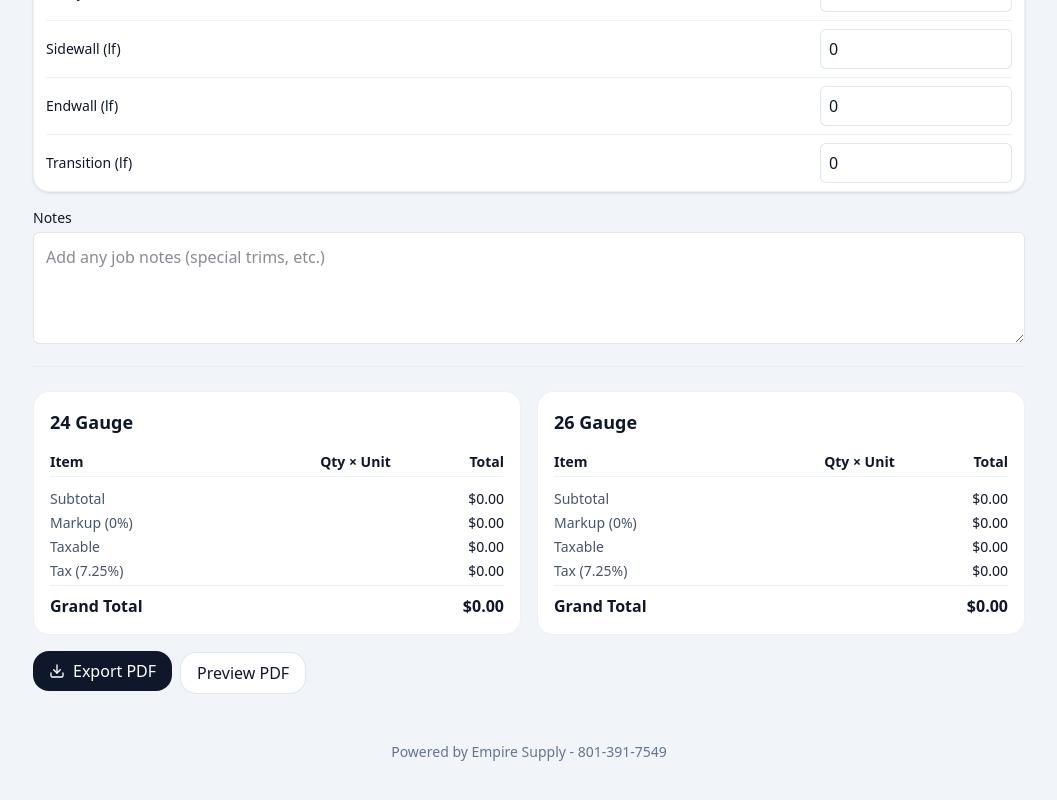
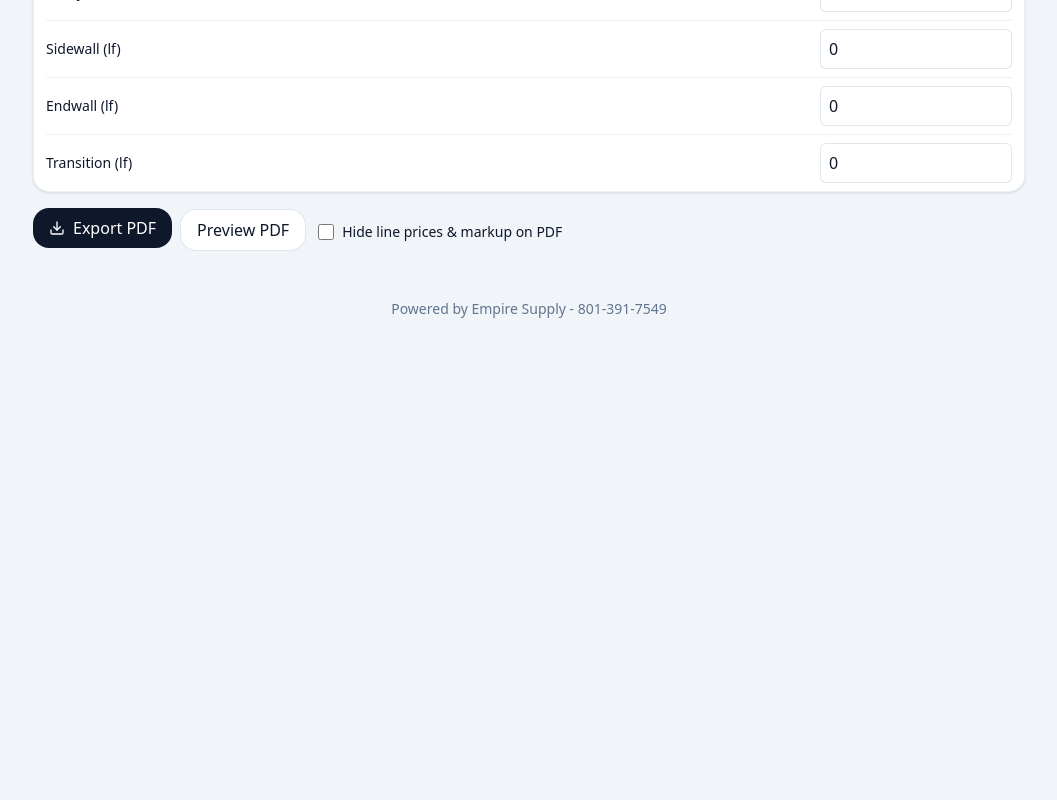
Before and after one commit to dencsjr/roof-quote, a React (Vite) app: page / in a window 1280 px wide. Shown: the part 942-1742 px from the top of the page, without its empty margins (111-1168 px from the left). After the commit the page ends 1325 px from the top, so only its background shows below. Built offline with nearby package versions, Linux system fonts and the light colour scheme.

Commit message:
adding option to display markup on pdf

```diff
--- a/src/App.jsx
+++ b/src/App.jsx
@@ -93,6 +93,12 @@ export default function MetalRoofQuoteApp() {
     setPreviewUrl(""); setIsPreviewOpen(false);
   };
   useEffect(() => () => { try { if (previewUrl && previewUrl.startsWith("blob:")) URL.revokeObjectURL(previewUrl); } catch {} }, [previewUrl]);
+
+  // PDF options
+  const [pdfHidePrices, setPdfHidePrices] = useState(() => {
+    try { return localStorage.getItem("pdfHidePrices") === "1"; } catch { return false; }
+  });
+  useEffect(() => { try { localStorage.setItem("pdfHidePrices", pdfHidePrices ? "1" : "0"); } catch {} }, [pdfHidePrices]);
 
   // Pricing modifiers
   const [markupPct, setMarkupPct] = useState(() => {
@@ -310,17 +316,23 @@ export default function MetalRoofQuoteApp() {
       const lines = (res?.lines || []).filter((l) => l.qty > 0 && l.total > 0);
       lines.forEach((ln) => {
         const qtyStr = `${ln.qty % 1 === 0 ? ln.qty : Math.round(ln.qty)} ${ln.unit || ""}`;
-        const leftText = `${ln.label}  (${qtyStr} × ${fmt(ln.price)})`;
+        const leftText = pdfHidePrices
+          ? `${ln.label}  (${qtyStr})`
+          : `${ln.label}  (${qtyStr} × ${fmt(ln.price)})`;
         doc.text(leftText, x, y);
-        doc.text(fmt(ln.total), x + colWidth - 8, y, { align: "right" });
+        if (!pdfHidePrices) {
+          doc.text(fmt(ln.total), x + colWidth - 8, y, { align: "right" });
+        }
         y += 12;
         if (y > pageHeight - bottom - 80) { doc.addPage(); y = top; }
       });
 
       y += 8; doc.line(x, y, x + colWidth, y); y += 12;
       doc.text(`Subtotal: ${fmt(res.subtotal || 0)}`, x, y); y += 12;
-      doc.text(`Markup (${markupPct}%): ${fmt(res.markupAmt || 0)}`, x, y); y += 12;
-      doc.text(`Taxable: ${fmt(res.taxableBase || 0)}`, x, y); y += 12;
+      if (!pdfHidePrices) {
+        doc.text(`Markup (${markupPct}%): ${fmt(res.markupAmt || 0)}`, x, y); y += 12;
+        doc.text(`Taxable: ${fmt(res.taxableBase || 0)}`, x, y); y += 12;
+      }
       doc.text(`Tax (${taxPct}%): ${fmt(res.taxAmt || 0)}`, x, y); y += 12;
       doc.setFontSize(12); doc.text(`Grand Total: ${fmt(res.grandTotal || 0)}`, x, y);
     };
@@ -478,69 +490,6 @@ export default function MetalRoofQuoteApp() {
 
       {/* Notes */}
       <div className="mt-4">
-        <label htmlFor="field-notes" className="text-sm font-medium block mb-1">Notes</label>
-        <textarea
-          id="field-notes"
-          className="border border-slate-300/60 focus:border-slate-400/50 focus:ring-1 focus:ring-slate-400/30 p-3 rounded-md w-full h-28 bg-white"
-          rows={5}
-          placeholder="Add any job notes (special trims, etc.)"
-          value={notes}
-          onChange={(e) => setNotes(e.target.value)}
-        />
-      </div>
-
-      <hr className="my-4 border-t border-slate-200/60" />
-
-      {/* Side-by-side comparison */}
-      <div className="mt-6 grid md:grid-cols-2 gap-4">
-        {[result24, result26].map((res) => (
-          <div key={res.gauge} className="bg-white border border-slate-200/60 rounded-2xl p-4">
-            <h2 className="font-semibold text-lg">{res.gauge} Gauge</h2>
-            {res && res.lines ? (
-              <table className="w-full text-sm mt-3">
-                <thead>
-                  <tr className="text-left border-b border-slate-200/60">
-                    <th className="py-1">Item</th>
-                    <th className="py-1 text-right">Qty × Unit</th>
-                    <th className="py-1 text-right">Total</th>
-                  </tr>
-                </thead>
-                <tbody>
-                  {res.lines
-                    .filter((l) => l.qty > 0 && l.total > 0)
-                    .map((ln, idx) => (
-                      <tr key={idx} className="border-b border-slate-200/60">
-                        <td className="py-1">{ln.label}</td>
-                        <td className="py-1 text-right">{`${ln.qty % 1 === 0 ? ln.qty : Math.round(ln.qty)} ${ln.unit || ""}`} × {fmt(ln.price)}</td>
-                        <td className="py-1 text-right">{fmt(ln.total)}</td>
-                      </tr>
-                    ))}
-                </tbody>
-              </table>
-            ) : (
-              <div className="text-sm text-slate-500 mt-2">Enter measurements to see pricing.</div>
-            )}
-            {res && (
-              <div className="mt-3 grid grid-cols-2 gap-1 text-sm">
-                <div className="text-slate-600">Subtotal</div>
-                <div className="text-right font-medium">{fmt(res.subtotal || 0)}</div>
-                <div className="text-slate-600">Markup ({markupPct}%)</div>
-                <div className="text-right font-medium">{fmt(res.markupAmt || 0)}</div>
-                <div className="text-slate-600">Taxable</div>
-                <div className="text-right font-medium">{fmt(res.taxableBase || 0)}</div>
-                <div className="text-slate-600">Tax ({taxPct}%)</div>
-                <div className="text-right font-medium">{fmt(res.taxAmt || 0)}</div>
-                <div className="col-span-2 border-t border-slate-200/60 pt-2 flex items-center">
-                  <div className="text-base font-semibold">Grand Total</div>
-                  <div className="ml-auto text-base font-semibold">{fmt(res.grandTotal || 0)}</div>
-                </div>
-              </div>
-            )}
-          </div>
-        ))}
-      </div>
-
-      <div className="mt-4">
         <button
           type="button"
           onClick={exportPDF}
@@ -560,6 +509,10 @@ export default function MetalRoofQuoteApp() {
         >
           Preview PDF
         </button>
+        <label className="ml-3 inline-flex items-center gap-2 text-sm align-middle">
+          <input type="checkbox" className="h-4 w-4" checked={pdfHidePrices} onChange={(e)=>setPdfHidePrices(e.target.checked)} />
+          Hide line prices & markup on PDF
+        </label>
       </div>
 
       {/* Spacers and footer */}
```
